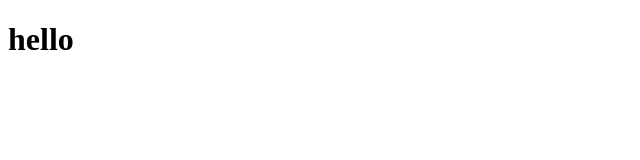
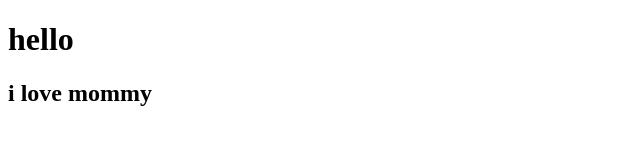
Before and after one commit to Miss-ooko/foundational-bootcamp, a plain HTML site: page index.html in a window 1280 px wide. Shown: the whole page, without its empty margins (0-640 px from the left). Drawn offline with Linux system fonts and the light colour scheme.

Commit message:
added i love mommy

```diff
--- a/index.html
+++ b/index.html
@@ -8,5 +8,6 @@
 </head>
 <body>
     <h1>hello</h1>
+<h2>i love mommy</h2>
 </body>
 </html>
```
